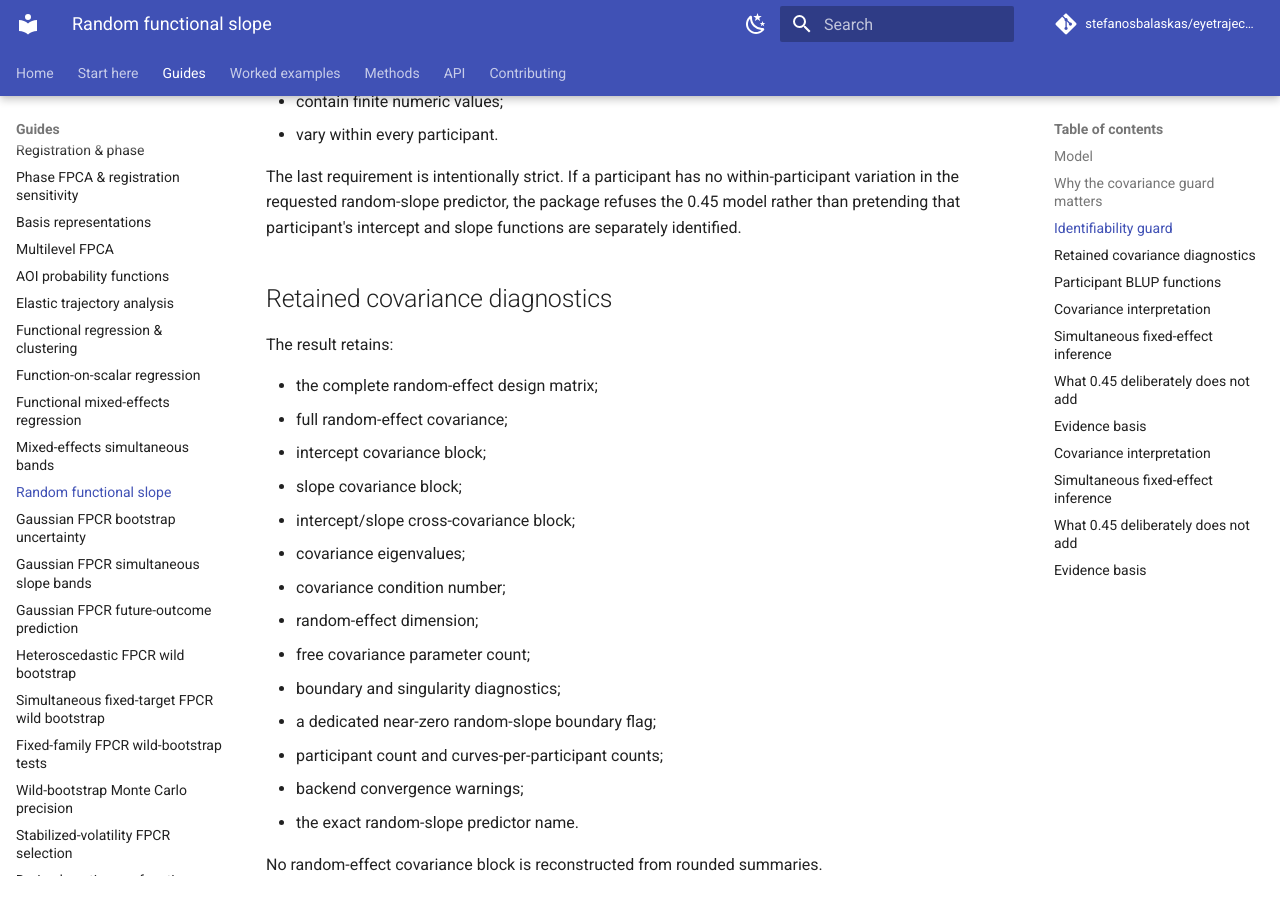
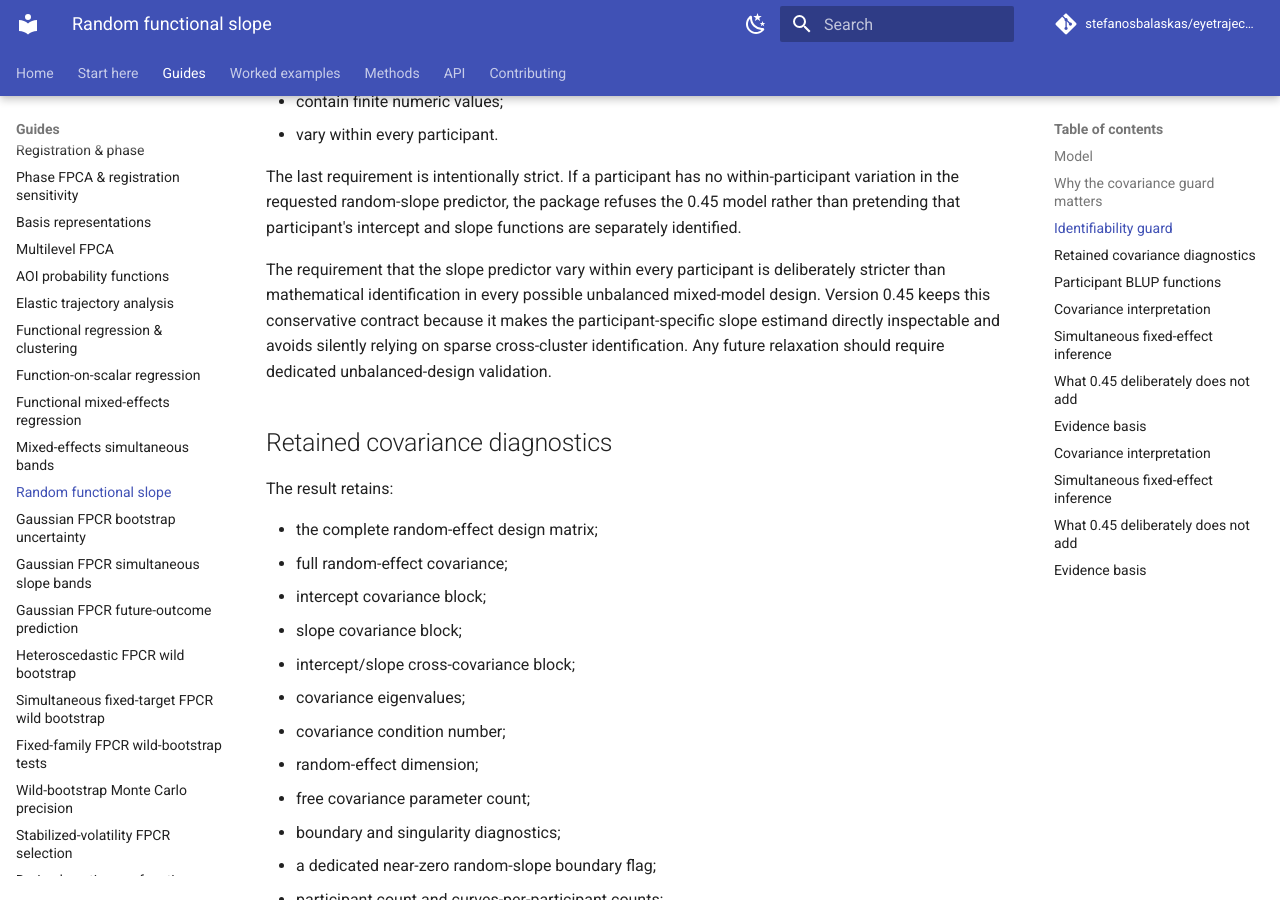
Before and after one commit to stefanosbalaskas/eyetrajectoriespy, an MkDocs documentation site: the page built from docs/methods/functional-mixed-effects-random-slope.md, in a window 1280 px wide and 900 px high, scrolled down 1500 px. Built offline with MkDocs 1.6.1 and Material for MkDocs 9.7.7, drawn with Linux system fonts in a browser that asks for light colours; comment, search, counter and statistics services are not loaded.

Commit message:
Clarify 0.45 covariance complexity guard

```diff
--- a/docs/methods/functional-mixed-effects-random-slope.md
+++ b/docs/methods/functional-mixed-effects-random-slope.md
@@ -80,6 +80,8 @@ The last requirement is intentionally strict. If a participant has no
 within-participant variation in the requested random-slope predictor, the
 package refuses the 0.45 model rather than pretending that participant's
 intercept and slope functions are separately identified.
+
+The requirement that the slope predictor vary within every participant is deliberately stricter than mathematical identification in every possible unbalanced mixed-model design. Version 0.45 keeps this conservative contract because it makes the participant-specific slope estimand directly inspectable and avoids silently relying on sparse cross-cluster identification. Any future relaxation should require dedicated unbalanced-design validation.
 
 ## Retained covariance diagnostics
 
```
